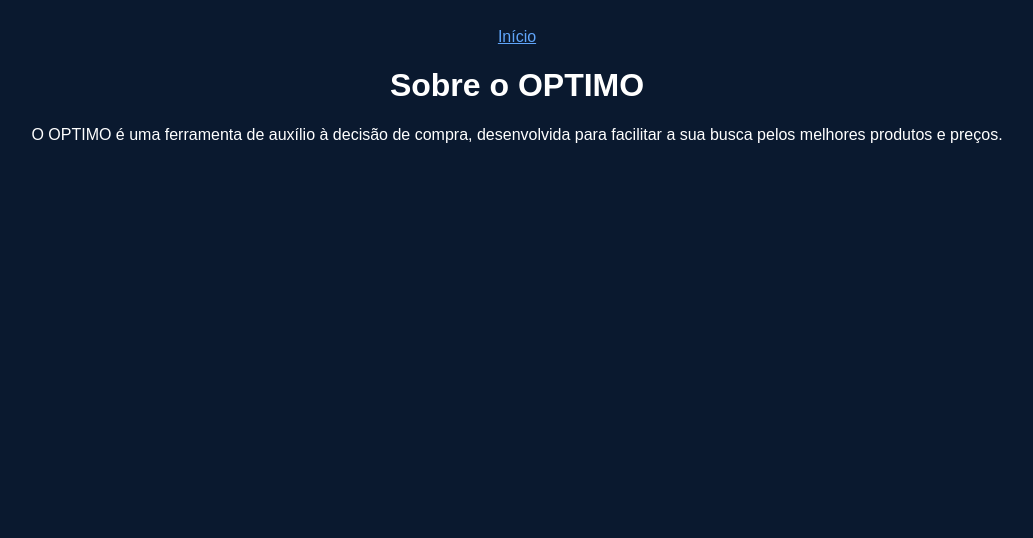
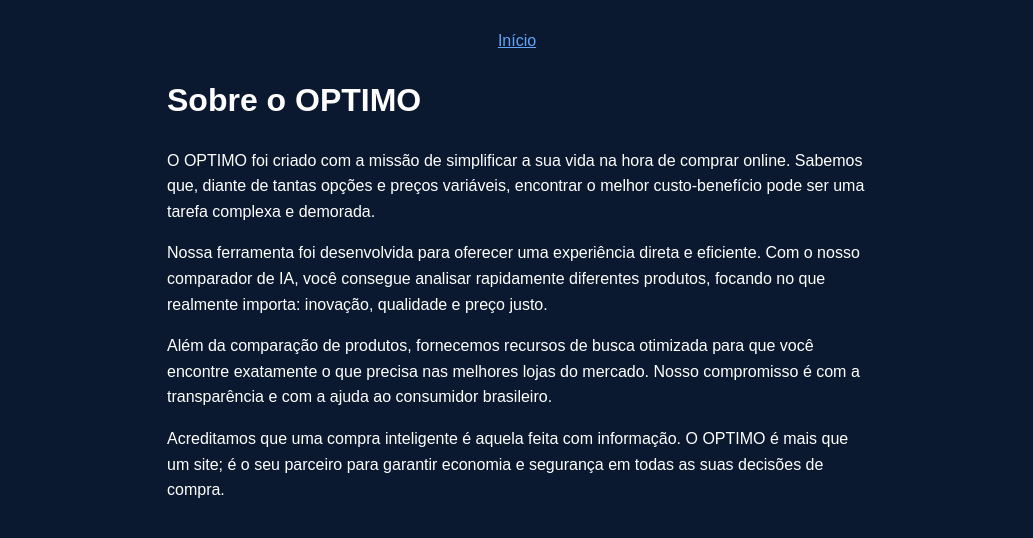
Before and after one commit to FischerTech86/saber-o-preco, a Flask app: page /sobre in a window 1280 px wide. Shown: the top 538 px of the page, without its empty margins (123-1156 px from the left). Run offline with Flask 3, Linux system fonts and the light colour scheme.

Commit message:
Update sobre.html

```diff
--- a/templates/sobre.html
+++ b/templates/sobre.html
@@ -1,9 +1,14 @@
 <!DOCTYPE html>
 <html lang="pt-br">
 <head><meta charset="UTF-8"><title>Sobre o OPTIMO</title></head>
-<body style="background-color: #0a192f; color: white; font-family: sans-serif; padding: 20px; text-align: center;">
-    <nav><a href="/" style="color: #60a5fa;">Início</a></nav>
-    <h1>Sobre o OPTIMO</h1>
-    <p>O OPTIMO é uma ferramenta de auxílio à decisão de compra, desenvolvida para facilitar a sua busca pelos melhores produtos e preços.</p>
+<body style="background-color: #0a192f; color: white; font-family: sans-serif; padding: 20px; line-height: 1.6;">
+    <nav style="text-align: center;"><a href="/" style="color: #60a5fa;">Início</a></nav>
+    <div style="max-width: 700px; margin: auto;">
+        <h1>Sobre o OPTIMO</h1>
+        <p>O OPTIMO foi criado com a missão de simplificar a sua vida na hora de comprar online. Sabemos que, diante de tantas opções e preços variáveis, encontrar o melhor custo-benefício pode ser uma tarefa complexa e demorada.</p>
+        <p>Nossa ferramenta foi desenvolvida para oferecer uma experiência direta e eficiente. Com o nosso comparador de IA, você consegue analisar rapidamente diferentes produtos, focando no que realmente importa: inovação, qualidade e preço justo.</p>
+        <p>Além da comparação de produtos, fornecemos recursos de busca otimizada para que você encontre exatamente o que precisa nas melhores lojas do mercado. Nosso compromisso é com a transparência e com a ajuda ao consumidor brasileiro.</p>
+        <p>Acreditamos que uma compra inteligente é aquela feita com informação. O OPTIMO é mais que um site; é o seu parceiro para garantir economia e segurança em todas as suas decisões de compra.</p>
+    </div>
 </body>
 </html>
```
